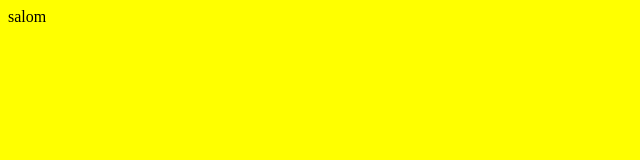
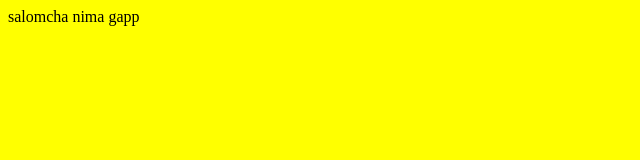
Before and after one commit to the-rustambek/gitdars, a plain HTML site: page index.html in a window 1280 px wide. Shown: the whole page, without its empty margins (0-640 px from the left). Drawn offline with Linux system fonts and the light colour scheme.

```diff
--- a/index.html
+++ b/index.html
@@ -7,6 +7,6 @@
     <link rel="stylesheet" href="./style.css">
 </head>
 <body>
-    salom
+    salomcha nima gapp
 </body>
 </html>
```
